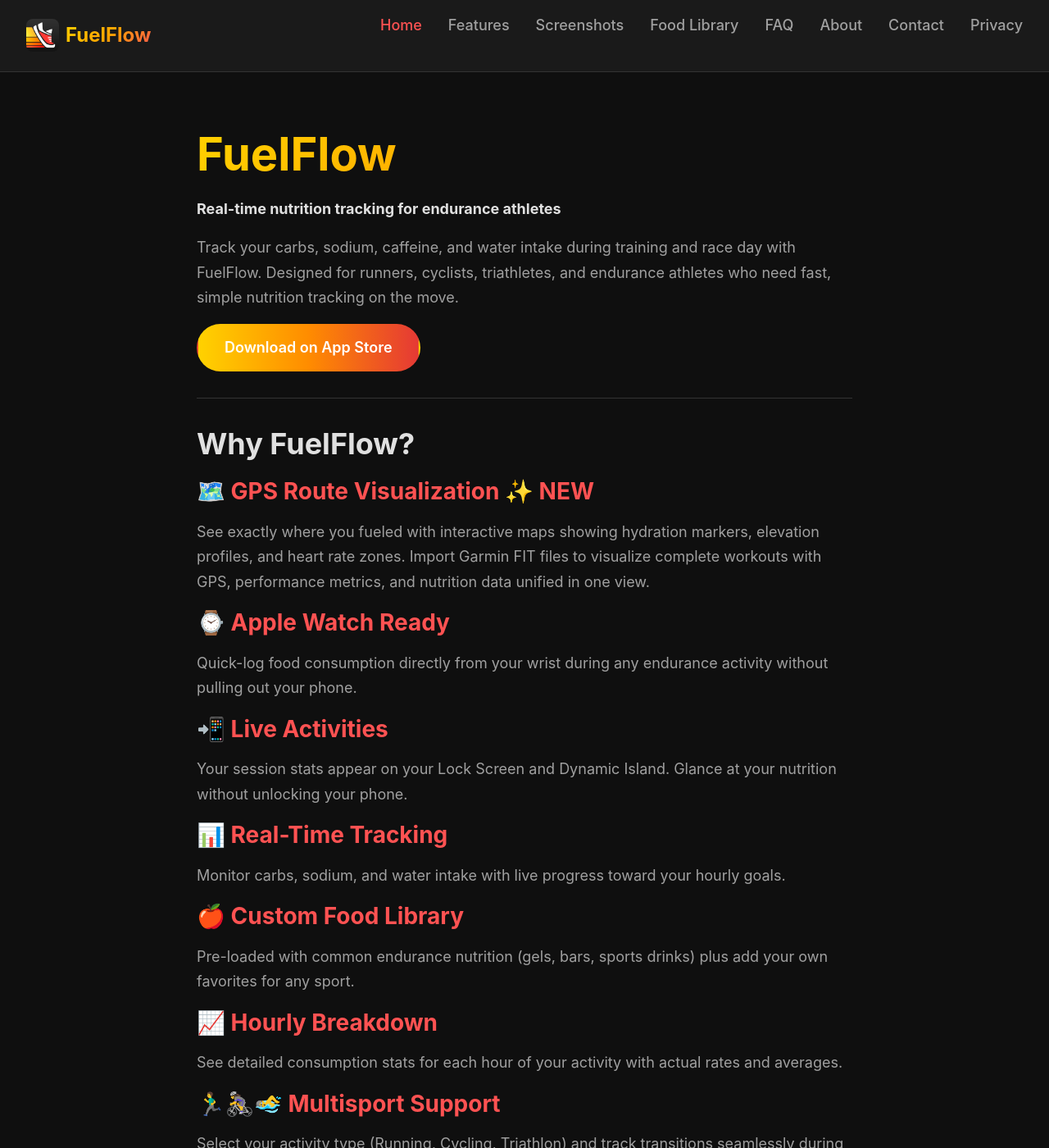
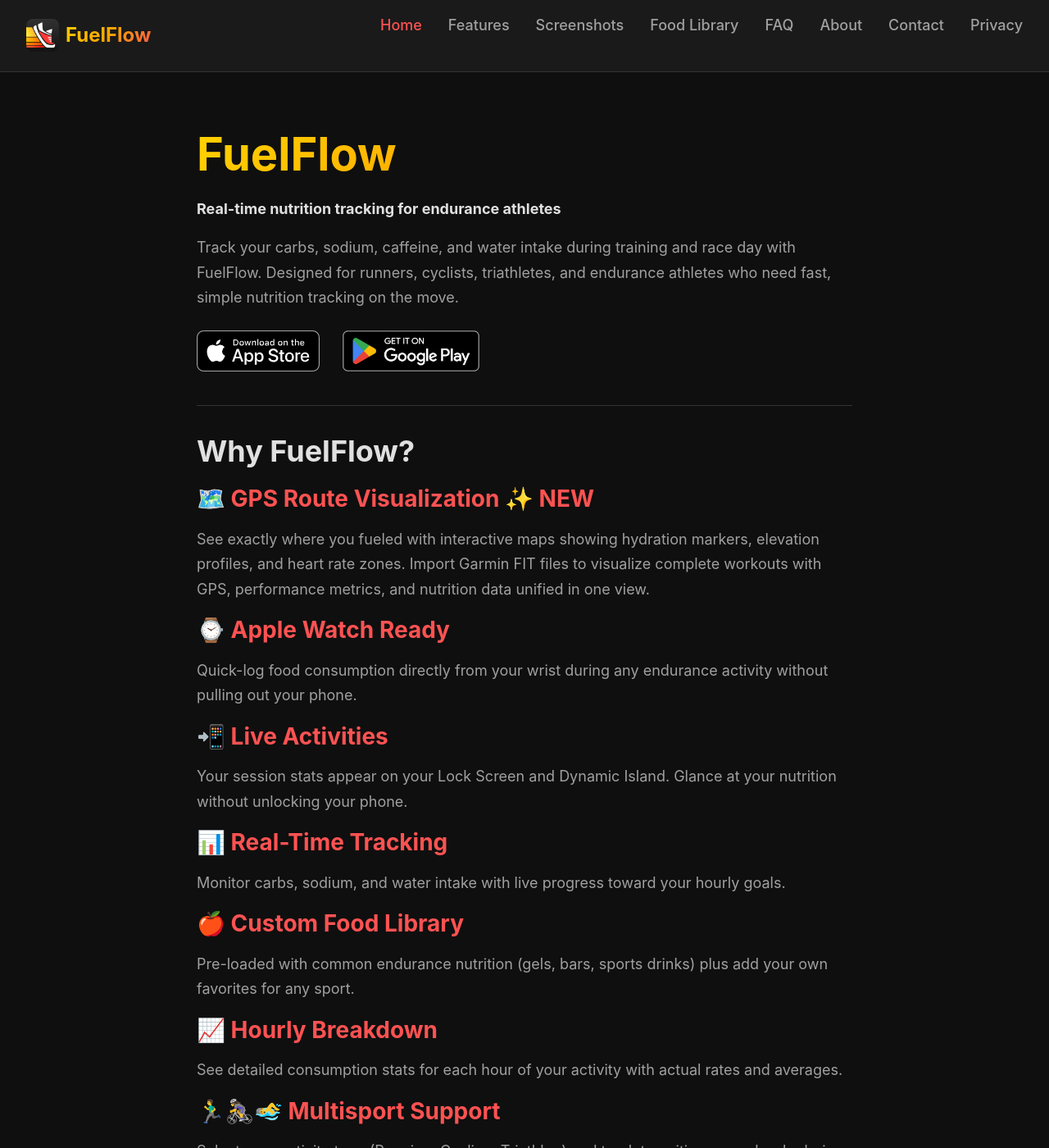
Before and after one commit to virtualserverguy/NutriTracker-pages, a Jekyll site: the page built from pub/index.md, in a window 1280 px wide and 1400 px high. Shown: the whole window at 82% size. Built offline with Jekyll 4.4.1, drawn with Linux system fonts in a browser that asks for light colours.

Commit message:
Add App Store and Google Play download badges
- Add official Apple App Store and Google Play badge images
- Link to app stores: iOS (id6755150914) and Android (com.fuelflow)
- Style badges with consistent sizing and hover effects
- Display badges at hero section and Get Started section

🤖 Generated with [Claude Code](https://claude.com/claude-code)

Co-Authored-By: Claude Opus 4.5 <noreply@anthropic.com>

```diff
--- a/pub/assets/css/style.css
+++ b/pub/assets/css/style.css
@@ -570,6 +570,53 @@ hr {
 .mb-4 { margin-bottom: 3rem; }
 
 /* ================================
+   App Store Badges
+   ================================ */
+
+.store-badges {
+    display: flex;
+    flex-wrap: wrap;
+    gap: 1rem;
+    align-items: center;
+    margin: 1.5rem 0;
+    overflow: visible;
+}
+
+.store-badges a {
+    display: inline-block;
+    transition: opacity 0.2s ease;
+}
+
+.store-badges a:hover {
+    opacity: 0.8;
+}
+
+.store-badge {
+    height: 40px;
+    width: auto;
+    border-radius: 0;
+    margin: 0;
+    border: none;
+}
+
+/* Google Play badge has extra padding built in, so scale it up */
+.store-badge[alt*="Google Play"] {
+    height: 60px;
+    margin: -10px 0;
+}
+
+@media (min-width: 768px) {
+    .store-badge {
+        height: 50px;
+    }
+
+    .store-badge[alt*="Google Play"] {
+        height: 74px;
+        margin: -12px 0;
+    }
+}
+
+/* ================================
    Animations
    ================================ */
 
--- a/pub/index.md
+++ b/pub/index.md
@@ -9,7 +9,14 @@ title: Home
 
 Track your carbs, sodium, caffeine, and water intake during training and race day with FuelFlow. Designed for runners, cyclists, triathletes, and endurance athletes who need fast, simple nutrition tracking on the move.
 
-[Download on App Store](#){: .btn .btn-primary}
+<div class="store-badges">
+  <a href="https://apps.apple.com/us/app/fuelflow/id6755150914" target="_blank" rel="noopener">
+    <img src="/assets/images/app-store-badge.svg" alt="Download on the App Store" class="store-badge">
+  </a>
+  <a href="https://play.google.com/store/apps/details?id=com.fuelflow" target="_blank" rel="noopener">
+    <img src="/assets/images/google-play-badge.png" alt="Get it on Google Play" class="store-badge">
+  </a>
+</div>
 
 ---
 
@@ -51,4 +58,13 @@ Proper fueling can make or break your performance. FuelFlow helps you nail your
 
 ## Get Started Today
 
-[Download FuelFlow](#){: .btn .btn-primary} [View Screenshots](/screenshots){: .btn .btn-secondary}
+<div class="store-badges">
+  <a href="https://apps.apple.com/us/app/fuelflow/id6755150914" target="_blank" rel="noopener">
+    <img src="/assets/images/app-store-badge.svg" alt="Download on the App Store" class="store-badge">
+  </a>
+  <a href="https://play.google.com/store/apps/details?id=com.fuelflow" target="_blank" rel="noopener">
+    <img src="/assets/images/google-play-badge.png" alt="Get it on Google Play" class="store-badge">
+  </a>
+</div>
+
+[View Screenshots](/screenshots){: .btn .btn-secondary}
```
Also changed, not shown: pub/assets/images/app-store-badge.svg (added), pub/assets/images/google-play-badge.png (added).
